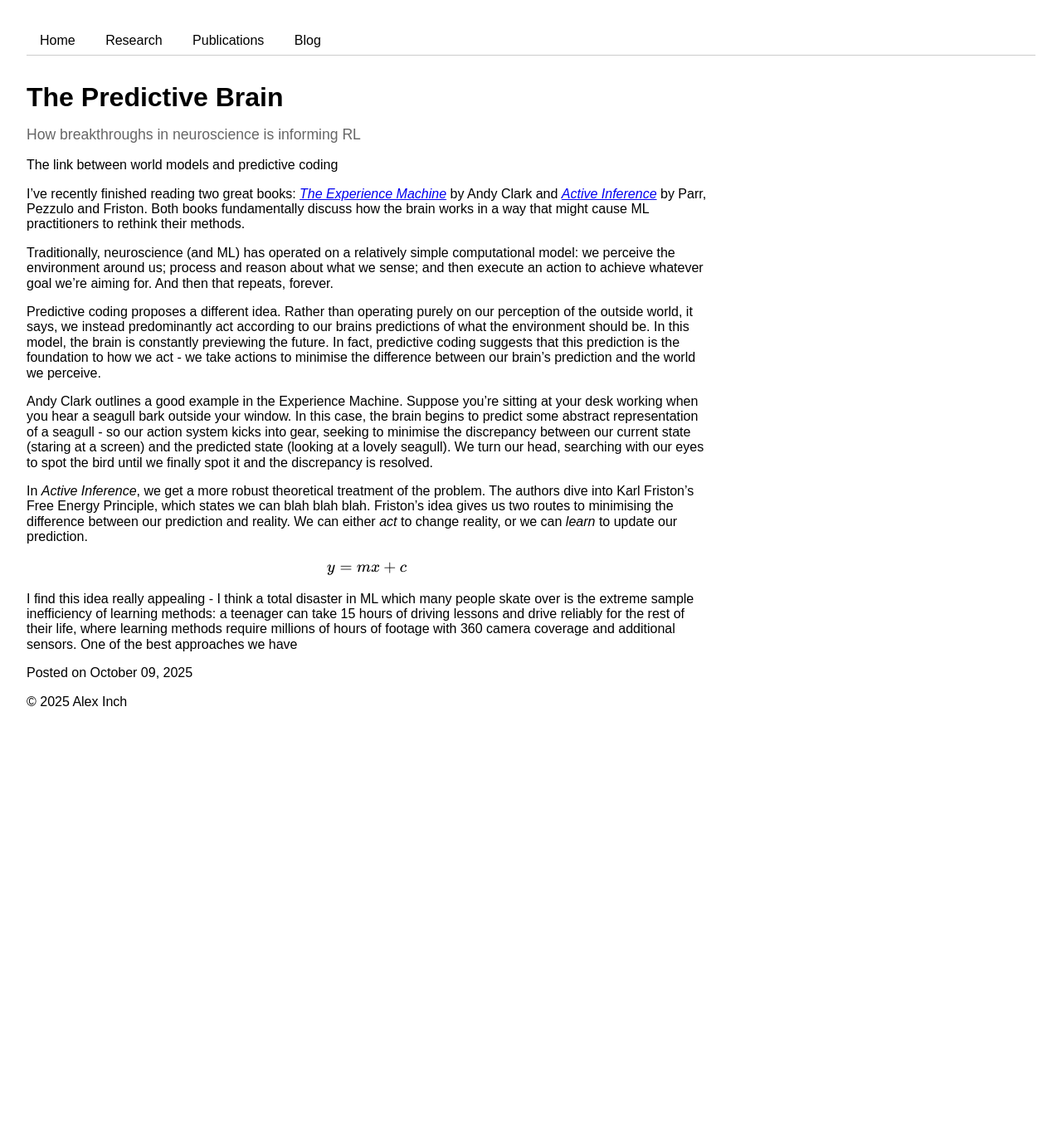
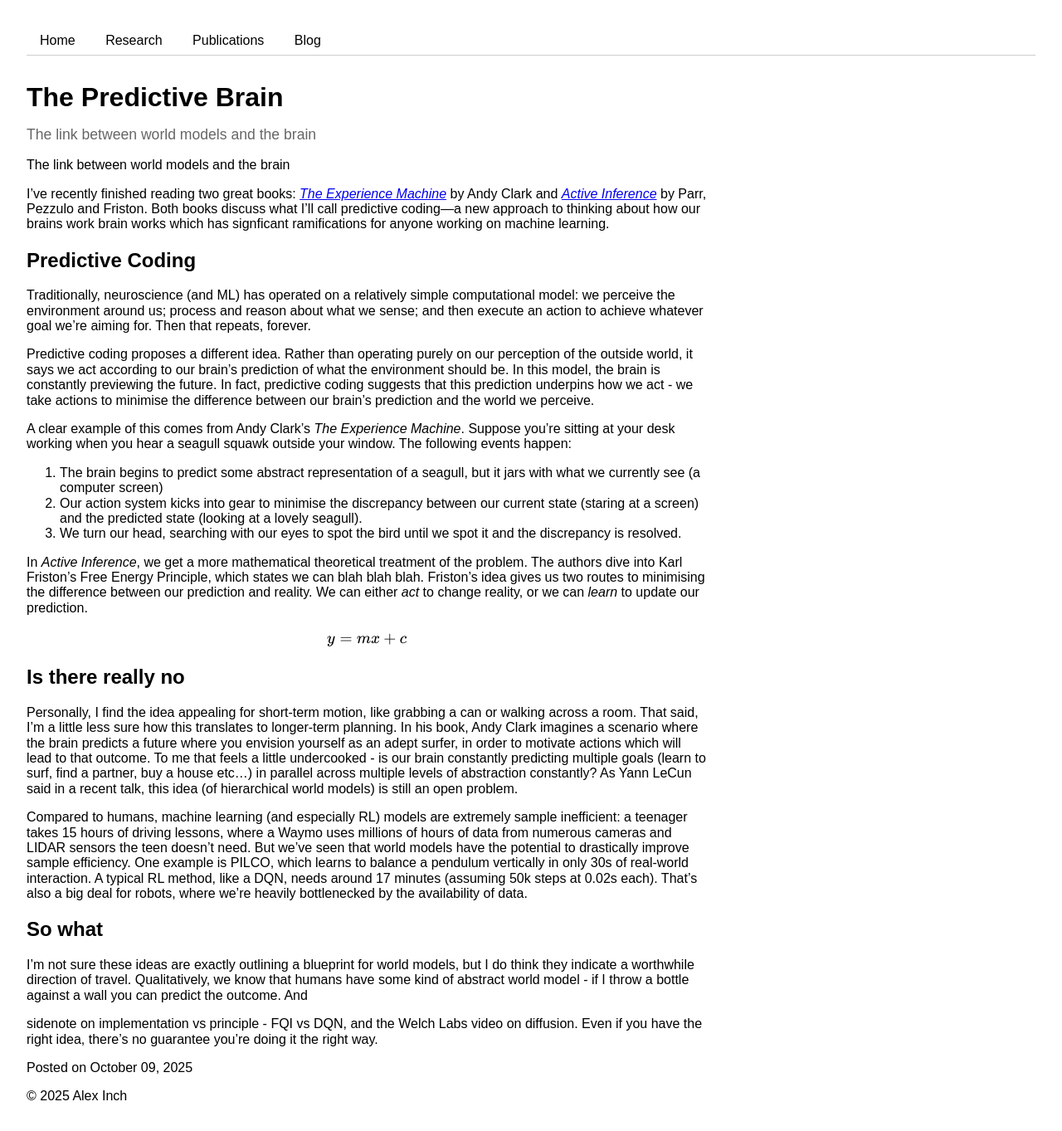
Before and after one commit to foty-hub/foty-hub.github.io, a Jekyll site: the page built from _posts/2025-10-09-predictive_brain.md, in a window 1280 px wide. Shown: the whole page at 83% size. Built offline with Jekyll 4.4.1, drawn with Linux system fonts in a browser that asks for light colours; before the commit the page ends 900 px from its top, so only the background shows below that.

Commit message:
fix to use subtitles

```diff
--- a/_posts/2025-10-09-predictive_brain.md
+++ b/_posts/2025-10-09-predictive_brain.md
@@ -1,22 +1,37 @@
 ---
 layout: post
 title: "The Predictive Brain"
-subtitle: "How breakthroughs in neuroscience is informing RL"
+subtitle: "The link between world models and the brain"
 math: true
 ---
 
-The link between world models and predictive coding
+The link between world models and the brain
 
-I've recently finished reading two great books: [*The Experience Machine*](https://uk.bookshop.org/p/books/the-experience-machine-how-our-minds-predict-and-shape-reality-andy-clark/7007773) by Andy Clark and [*Active Inference*](https://uk.bookshop.org/p/books/active-inference-the-free-energy-principle-in-mind-brain-and-behavior-giovanni-pezzulo/f1ce44ee99e81fee?ean=9780262553995&next=t) by Parr, Pezzulo and Friston. Both books fundamentally discuss how the brain works in a way that might cause ML practitioners to rethink their methods.
+I've recently finished reading two great books: [*The Experience Machine*](https://uk.bookshop.org/p/books/the-experience-machine-how-our-minds-predict-and-shape-reality-andy-clark/7007773) by Andy Clark and [*Active Inference*](https://uk.bookshop.org/p/books/active-inference-the-free-energy-principle-in-mind-brain-and-behavior-giovanni-pezzulo/f1ce44ee99e81fee?ean=9780262553995&next=t) by Parr, Pezzulo and Friston. Both books discuss what I'll call predictive coding—a new approach to thinking about how our brains work brain works which has signficant ramifications for anyone working on machine learning.
 
-Traditionally, neuroscience (and ML) has operated on a relatively simple computational model: we perceive the environment around us; process and reason about what we sense; and then execute an action to achieve whatever goal we're aiming for. And then that repeats, forever.
+## Predictive Coding
 
-Predictive coding proposes a different idea. Rather than operating purely on our perception of the outside world, it says, we instead predominantly act according to our brains predictions of what the environment should be. In this model, the brain is constantly previewing the future. In fact, predictive coding suggests that this prediction is the foundation to how we act - we take actions to minimise the difference between our brain's prediction and the world we perceive.
+Traditionally, neuroscience (and ML) has operated on a relatively simple computational model: we perceive the environment around us; process and reason about what we sense; and then execute an action to achieve whatever goal we're aiming for. Then that repeats, forever.
 
-Andy Clark outlines a good example in the Experience Machine. Suppose you're sitting at your desk working when you hear a seagull bark outside your window. In this case, the brain begins to predict some abstract representation of a seagull - so our action system kicks into gear, seeking to minimise the discrepancy between our current state (staring at a screen) and the predicted state (looking at a lovely seagull). We turn our head, searching with our eyes to spot the bird until we finally spot it and the discrepancy is resolved.
+Predictive coding proposes a different idea. Rather than operating purely on our perception of the outside world, it says we act according to our brain's prediction of what the environment should be. In this model, the brain is constantly previewing the future. In fact, predictive coding suggests that this prediction underpins how we act - we take actions to minimise the difference between our brain's prediction and the world we perceive.
 
-In *Active Inference*, we get a more robust theoretical treatment of the problem. The authors dive into Karl Friston's Free Energy Principle, which states we can blah blah blah. Friston's idea gives us two routes to minimising the difference between our prediction and reality. We can either *act* to change reality, or we can *learn* to update our prediction.
+A clear example of this comes from Andy Clark's *The Experience Machine*. Suppose you're sitting at your desk working when you hear a seagull squawk outside your window. The following events happen:
+1. The brain begins to predict some abstract representation of a seagull, but it jars with what we currently see (a computer screen)
+2. Our action system kicks into gear to minimise the discrepancy between our current state (staring at a screen) and the predicted state (looking at a lovely seagull).
+3. We turn our head, searching with our eyes to spot the bird until we spot it and the discrepancy is resolved.
+
+In *Active Inference*, we get a more mathematical theoretical treatment of the problem. The authors dive into Karl Friston's Free Energy Principle, which states we can blah blah blah. Friston's idea gives us two routes to minimising the difference between our prediction and reality. We can either *act* to change reality, or we can *learn* to update our prediction.
 
 $$y=mx+c$$
 
-I find this idea really appealing - I think a total disaster in ML which many people skate over is the extreme sample inefficiency of learning methods: a teenager can take 15 hours of driving lessons and drive reliably for the rest of their life, where learning methods require millions of hours of footage with 360 camera coverage and additional sensors. One of the best approaches we have
+## Is there really no
+
+Personally, I find the idea appealing for short-term motion, like grabbing a can or walking across a room. That said, I'm a little less sure how this translates to longer-term planning. In his book, Andy Clark imagines a scenario where the brain predicts a future where you envision yourself as an adept surfer, in order to motivate actions which will lead to that outcome. To me that feels a little undercooked - is our brain constantly predicting multiple goals (learn to surf, find a partner, buy a house etc...) in parallel across multiple levels of abstraction constantly? As Yann LeCun said in a recent talk, this idea (of hierarchical world models) is still an open problem.
+
+Compared to humans, machine learning (and especially RL) models are extremely sample inefficient: a teenager takes 15 hours of driving lessons, where a Waymo uses millions of hours of data from numerous cameras and LIDAR sensors the teen doesn't need. But we've seen that world models have the potential to drastically improve sample efficiency. One example is PILCO, which learns to balance a pendulum vertically in only 30s of real-world interaction. A typical RL method, like a DQN, needs around 17 minutes (assuming 50k steps at 0.02s each). That's also a big deal for robots, where we're heavily bottlenecked by the availability of data.
+
+## So what
+
+I'm not sure these ideas are exactly outlining a blueprint for world models, but I do think they indicate a worthwhile direction of travel. Qualitatively, we know that humans have some kind of abstract world model - if I throw a bottle against a wall you can predict the outcome. And
+
+sidenote on implementation vs principle - FQI vs DQN, and the Welch Labs video on diffusion. Even if you have the right idea, there's no guarantee you're doing it the right way.
```
Also changed, not shown: blog.md (+1 -1 lines).
